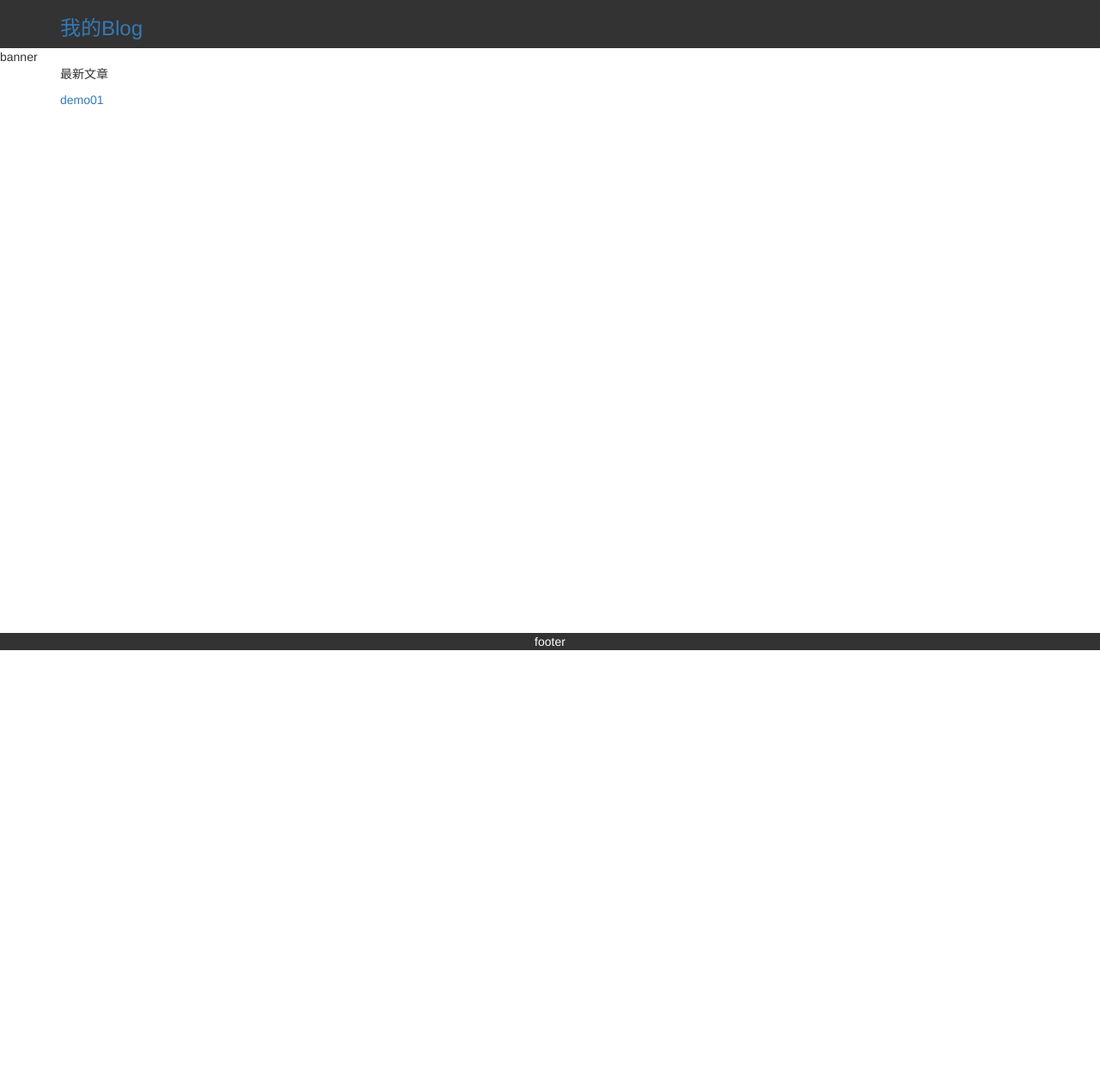
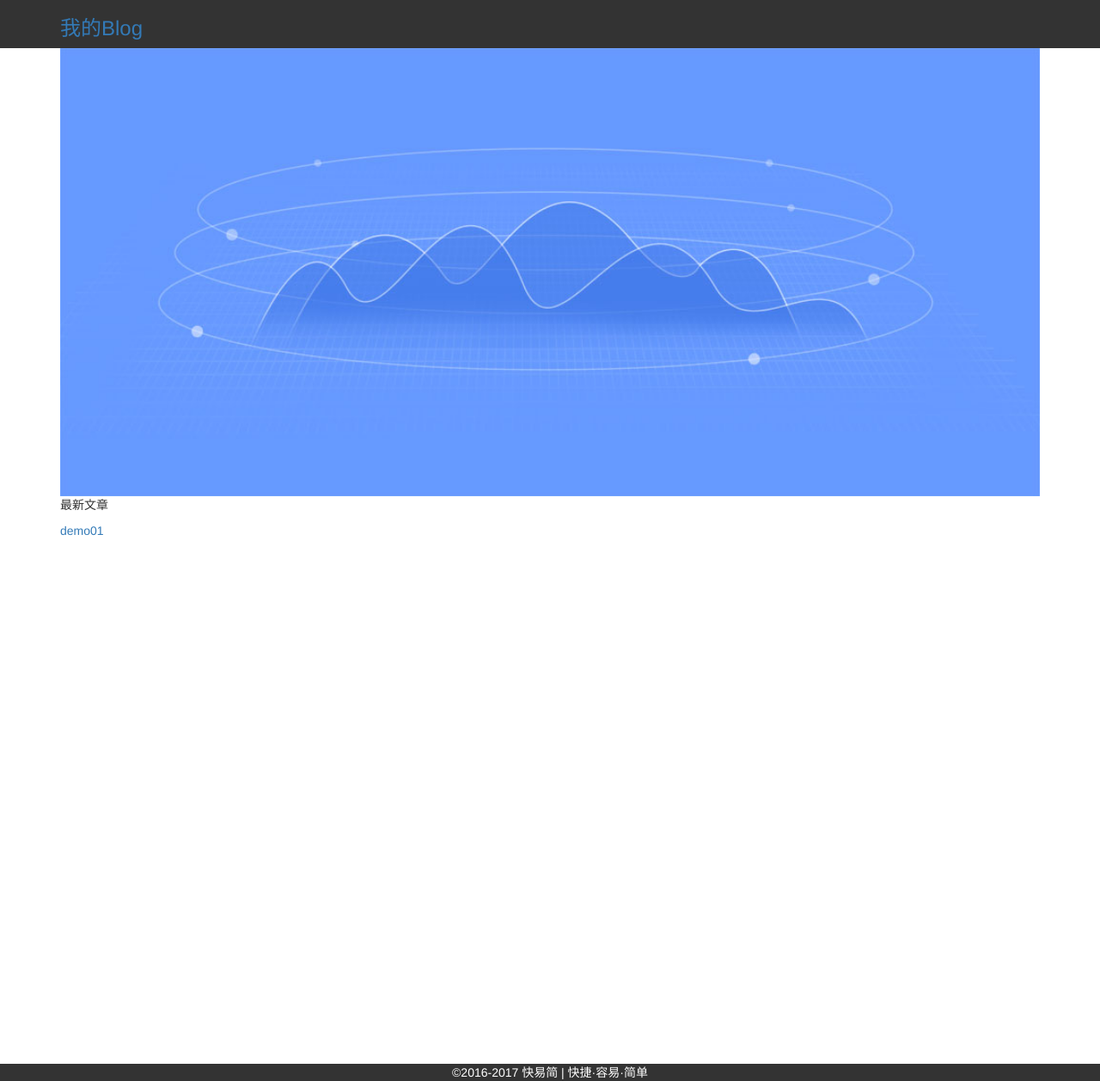
Before and after one commit to mitudegaoyang/kuaiyijian, a PHP site: page / in a window 1280 px wide. Shown: the whole page at 86% size. Before the commit the page ends 756 px from the top, so only its background shows below. Run offline with PHP 8.4, Linux system fonts and the light colour scheme; style sheets or scripts are compiled from the project's sources.

Commit message:
index banner

```diff
--- a/css/index.css
+++ b/css/index.css
@@ -1,6 +1,9 @@
 header {
   background-color: #333;
   color: #fff;
+}
+nav img {
+  width: 100%;
 }
 footer {
   background-color: #333;
--- a/css/index.less
+++ b/css/index.less
@@ -1,6 +1,11 @@
 header{
   background-color: #333;
   color: #fff;
+}
+nav{
+  img{
+    width: 100%;
+  }
 }
 footer{
   background-color: #333;
--- a/index.html
+++ b/index.html
@@ -19,7 +19,9 @@
     </div>
 </header>
 <nav>
-    <div>banner</div>
+    <div class="container">
+        <img src="img/banner/banner01.jpg" alt="banner01"/>
+    </div>
 </nav>
 <main class="container">
     <div class="row">
@@ -40,7 +42,7 @@
     <div class="container">
         <div class="row">
             <div class="col-xs-push-2 col-xs-8">
-                footer
+                ©2016-2017 快易简 | 快捷·容易·简单
             </div>
         </div>
     </div>
```
Also changed, not shown: img/banner/banner01.jpg (added), img/banner/banner02.jpg (added), img/banner/banner03.jpg (added), img/banner/banner04.jpg (added).
